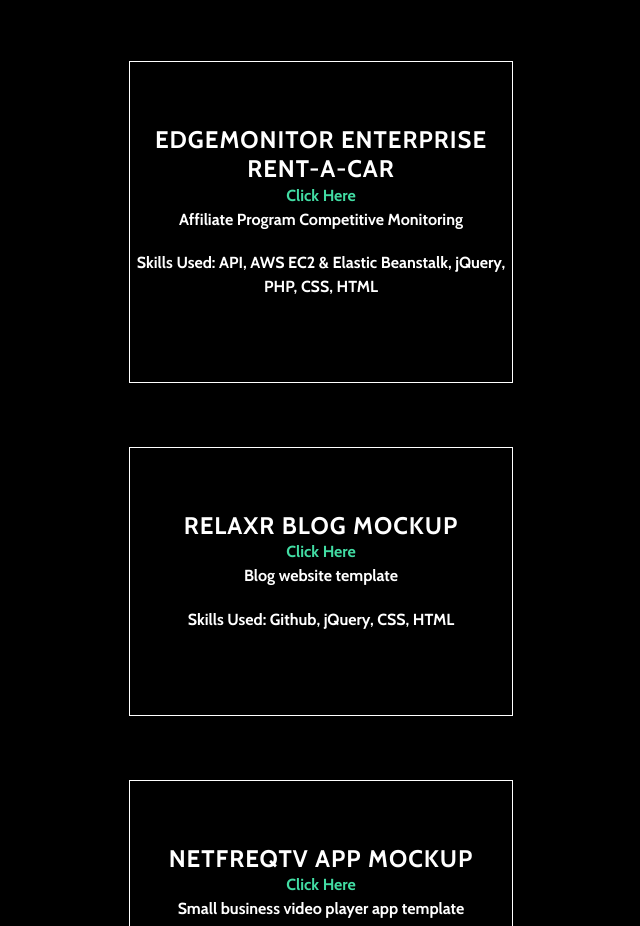
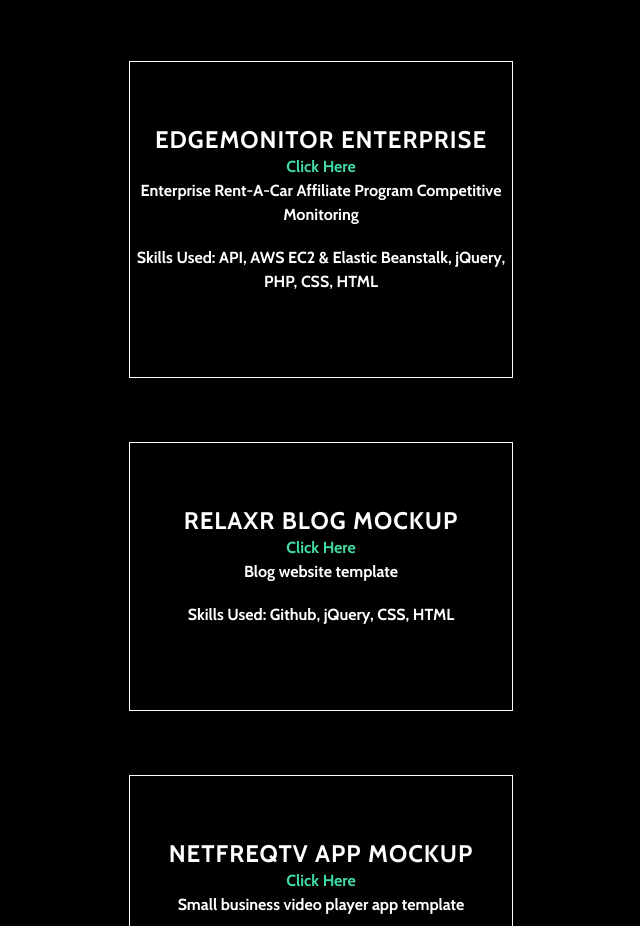
Before and after one commit to bnonni/bryanwnonni-portfolio-1.0, a website: page public/what.html in a window 1280 px wide. Shown: the part 2201-3127 px from the top of the page, without its empty margins (319-959 px from the left). Drawn offline with nearby package versions, Linux system fonts and the light colour scheme.

Commit message:
pushing for relevancy

```diff
--- a/public/gulpfile.js
+++ b/public/gulpfile.js
@@ -75,7 +75,7 @@
         .pipe(browserSync.stream());
 });
 
-// CSS
+// CSS & SCSS
 gulp.task('css', ['css:compile', 'css:minify']);
 
 // Minify JavaScript
--- a/public/what.html
+++ b/public/what.html
@@ -125,9 +125,9 @@
             </div>
             <div>
                 <div class="inner-portfolio-containers">
-                    <h4>EdgeMonitor Enterprise Rent-A-Car </h4>
+                    <h4>EdgeMonitor Enterprise</h4>
                     <a target="_blank" href="http://edgemonitor-ehi.com/">Click Here</a>
-                    <div>Affiliate Program Competitive Monitoring</div>
+                    <div>Enterprise Rent-A-Car Affiliate Program Competitive Monitoring</div>
                     <div>Skills Used: API, AWS EC2 & Elastic Beanstalk, jQuery, PHP, CSS, HTML</div>
                 </div>
             </div>
```
